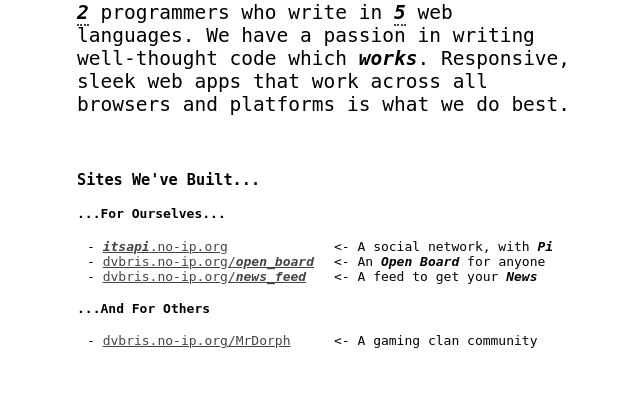
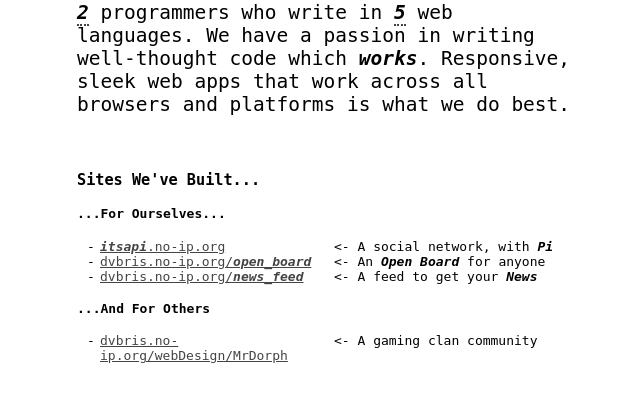
Before and after one commit to itsapi/dvbris.com, a PHP site: page / in a window 1280 px wide. Shown: the part 169-571 px from the top of the page, without its empty margins (79-719 px from the left). Run offline with PHP 8.4, Linux system fonts and the light colour scheme.

Commit message:
added images

```diff
--- a/css/style.css
+++ b/css/style.css
@@ -44,3 +44,8 @@
 #sites li span:before {
 	content: '\003C- ';
 }
+#sites li a {
+	position:absolute;
+	left: 1em;
+	width: 19em;
+}
--- a/index.html
+++ b/index.html
@@ -21,7 +21,7 @@
 				</ul>
 				<h4>...And For Others</h4>
 				<ul>
-					<li><a href="http://dvbris.no-ip.org/MrDorph">dvbris.no-ip.org/MrDorph</a> <span>A gaming clan community</span></li>
+					<li><a href="http://dvbris.no-ip.org/webDesign/MrDorph">dvbris.no-ip.org/webDesign/MrDorph</a> <span>A gaming clan community</span></li>
 				</ul>
 			</section>
 		</div>
```
Also changed, not shown: img/MrDorph.png (added), img/news_feed.png (added), img/open_board.png (added).
